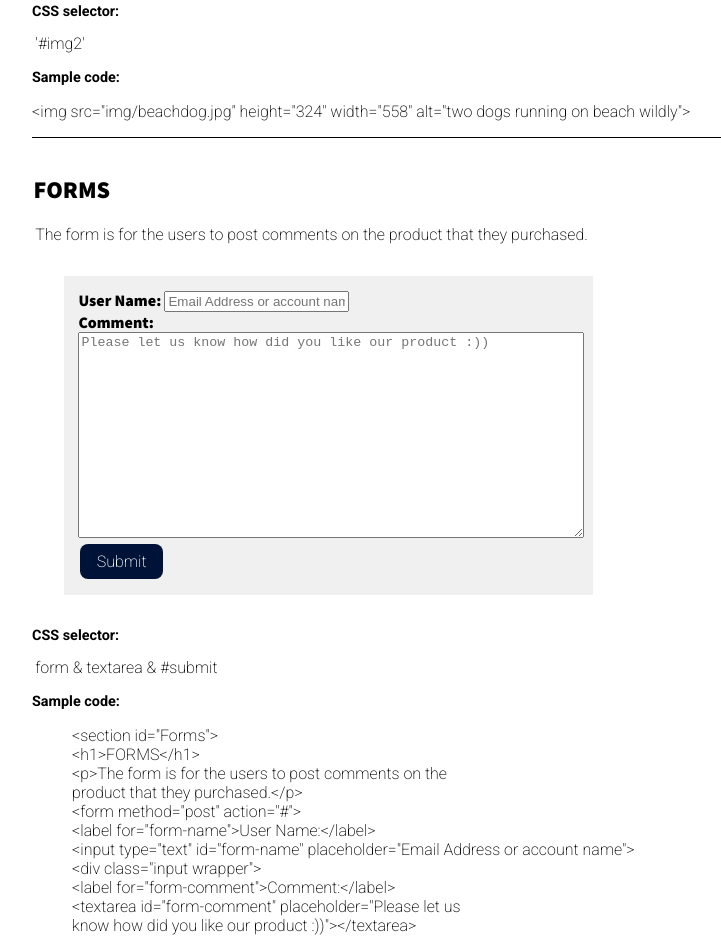
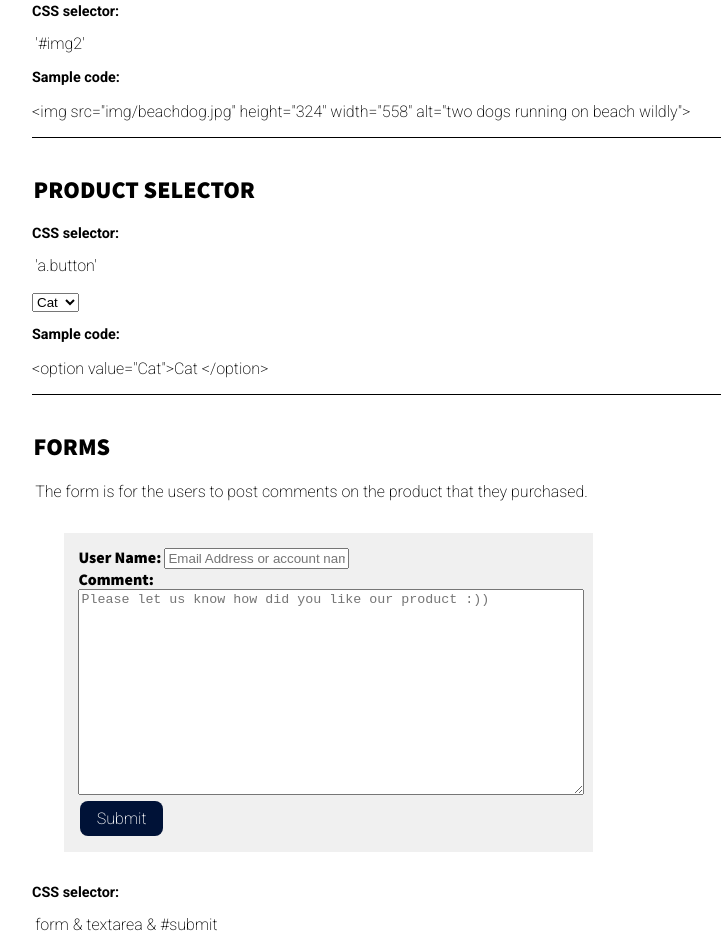
Before and after one commit to wjxyy123/iat339P02, a plain HTML site: page index.html in a window 1280 px wide. Shown: the part 2274-3211 px from the top of the page, without its empty margins (8-729 px from the left). Drawn offline with Linux system fonts and the light colour scheme.

Commit message:
Added Product Selector

```diff
--- a/index.html
+++ b/index.html
@@ -24,6 +24,9 @@
    	<a href="#Typography">TYPOGRAPHY</a>
     <a href="#buttons">BUTTONS</a>
     <a href="#Navigation">NAVIGATION</a>
+    <!--
+    <a href="#ProductSelector">PRODUCT SELECTOR</a>
+     -->
     <a href="#images">IMAGES</a>
     <a href="#Forms">FORMS</a>
     </nav>
@@ -136,6 +139,22 @@
 
     </section>
 
+    <section id="ProductSelector">
+      <h1>PRODUCT SELECTOR</h1>
+      <h3>CSS selector:</h3>
+      <p>'a.button'</p>
+      <select>
+        <option value="Cat">Cat</option>
+        <option value="Dog">Dog</option>
+      </select>
+
+      <h3>Sample code:</h3>
+      <code>&lt;option value="Cat"&gt;Cat &lt;/option&gt;</code>
+
+    </section>
+
+
+
     <section id="Forms">
       <h1>FORMS</h1>
       <p>The form is for the users to post comments on the product that they purchased.</p>
```
